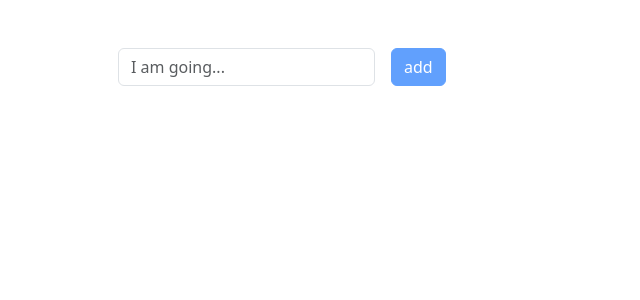
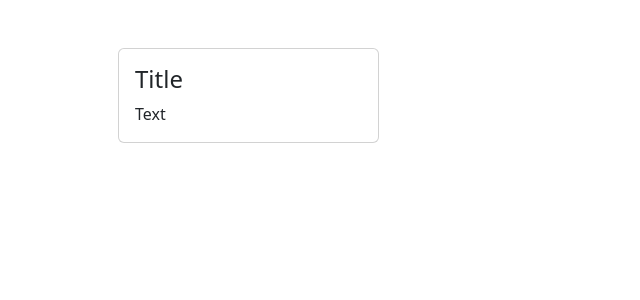
Before and after one commit to vplabunets/Labunets-front-end-pro-17.03.2023, a React (Create React App) app: page / in a window 1280 px wide. Shown: the top 300 px of the page, without its empty margins (0-640 px from the left). Built offline with nearby package versions, Linux system fonts and the light colour scheme.

Commit message:
add hw-87

```diff
--- a/src/App.js
+++ b/src/App.js
@@ -1,13 +1,21 @@
 import React, {Component} from "react";
 import "./App.css";
-import Layout from "./components/Layout";
+import Card from "./components/Card";
+import CardTitle from "./components/Card.Title";
+import CardText from "./components/Card.Text";
+import CardBody from "./components/Card.Body";
 
 
 class App extends Component {
     render() {
         return (
             <div className="container p-5">
-                <Layout/>
+                <Card>
+                    <CardBody>
+                        <CardTitle>Title</CardTitle>
+                        <CardText>Text</CardText>
+                    </CardBody>
+                </Card>
             </div>
         )
     };
--- /dev/null
+++ b/src/components/Card.Body.jsx
@@ -0,0 +1,13 @@
+import React, {Component} from 'react'
+
+export class CardBody extends Component {
+
+    render() {
+        console.log(this.props)
+        return (
+            <div className="card-body">{this.props.children}</div>
+        )
+    }
+}
+
+export default CardBody
--- /dev/null
+++ b/src/components/Card.Text.jsx
@@ -0,0 +1,12 @@
+import React, {Component} from 'react'
+
+export class CardText extends Component {
+    render() {
+        return (
+            <p className="card-text">{this.props.children}</p>
+
+        )
+    }
+}
+
+export default CardText
--- /dev/null
+++ b/src/components/Card.Title.jsx
@@ -0,0 +1,11 @@
+import React, {Component} from 'react'
+
+export class CardTitle extends Component {
+    render() {
+        return (
+            <h4 className="card-title">{this.props.children}</h4>
+        )
+    }
+}
+
+export default CardTitle
--- /dev/null
+++ b/src/components/Card.jsx
@@ -0,0 +1,15 @@
+import React, {Component} from 'react'
+
+class Card extends Component {
+
+
+    render() {
+
+
+        return <div className="card w-25">
+            {this.props.children}
+        </div>
+    }
+}
+
+export default Card
--- a/src/components/Item.jsx
+++ /dev/null
@@ -1,16 +0,0 @@
-import React, {Component} from 'react'
-
-export class Item extends Component {
-    render() {
-        const {task, onRemove, id} = this.props
-
-        return (
-            <div className={"list-group-item d-flex w-50  justify-content-between align-items-center mb-2 bg-info"}>
-                <p>{task}</p>
-                <button type="submit" className="btn btn-danger" onClick={() => onRemove(id)}>Delete task</button>
-            </div>
-        )
-    }
-}
-
-export default Item
--- a/src/components/Layout.jsx
+++ /dev/null
@@ -1,66 +0,0 @@
-import React, {Component} from 'react'
-import TodoBox from "./TodoBox";
-
-class Layout extends Component {
-    state = {
-        currentTask: "",
-        tasks: [],
-    }
-
-    uniqueId = () => {
-        return `_${Math.random() * (99999 - 1) + 1}_${Date.now()}`
-    }
-    handleChange = event => {
-        this.setState(prevState => {
-            return {
-                ...prevState,
-                [event.target.name]: event.target.value
-            }
-        })
-    };
-    handleSubmit = (event) => {
-        event.preventDefault()
-        this.setState(prevState => {
-            return {
-                ...prevState, tasks: [{id: this.uniqueId(), task: this.state.currentTask}, ...prevState.tasks]
-
-            }
-        })
-    }
-
-    onRemove = (item) => {
-        this.setState(prevState => {
-            return {
-                ...prevState, tasks: prevState.tasks.filter(task => task.id !== item)
-
-            }
-        })
-    }
-
-    render() {
-        return <div className="mb-3">
-            <form className="d-flex">
-                <div className="me-3">
-                    <input type="text"
-                           className="form-control"
-                           value={this.state.currentTask}
-                           name="currentTask"
-                           placeholder="I am going..."
-                           onChange={this.handleChange}
-                           required=""
-                    />
-                </div>
-                {<button type="submit"
-                         className="btn btn-primary"
-                         onClick={this.handleSubmit}
-                         disabled={!Boolean(this.state.currentTask)}>add
-                </button>}
-            </form>
-            <TodoBox tasks={this.state.tasks} onRemove={this.onRemove}/>
-        </div>
-
-
-    }
-}
-
-export default Layout
--- a/src/components/TodoBox.jsx
+++ /dev/null
@@ -1,13 +0,0 @@
-import React, {Component} from 'react'
-import Item from "./Item";
-
-export class TodoBox extends Component {
-    render() {
-        const {tasks, onRemove} = this.props
-        return (<div className="list-group mt-2">
-            {tasks.map(({id, task}) => <Item key={id} task={task} id={id} onRemove={onRemove}/>)}
-        </div>)
-    }
-}
-
-export default TodoBox
```
Also changed, not shown: 1 other file (tests, documents, lock files or other folders).
